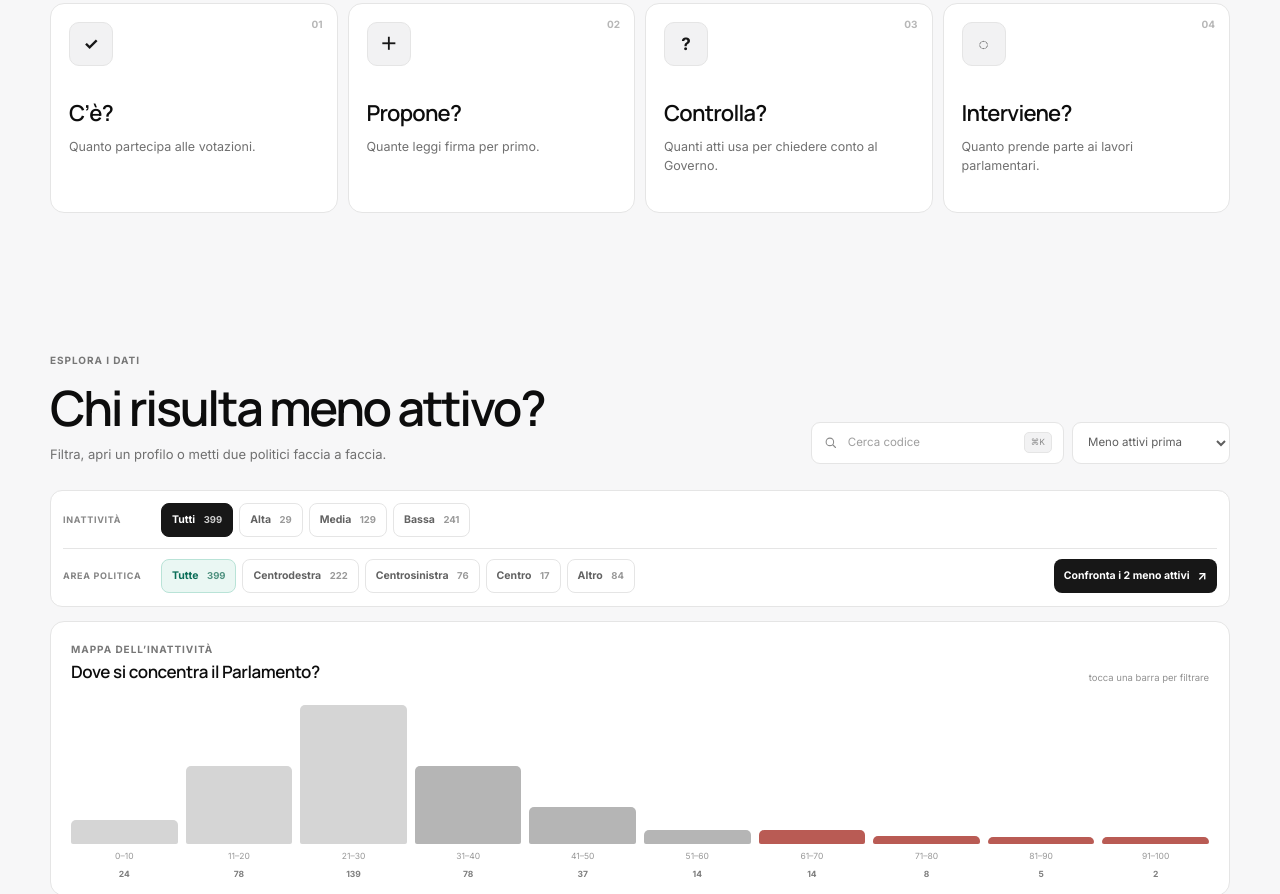
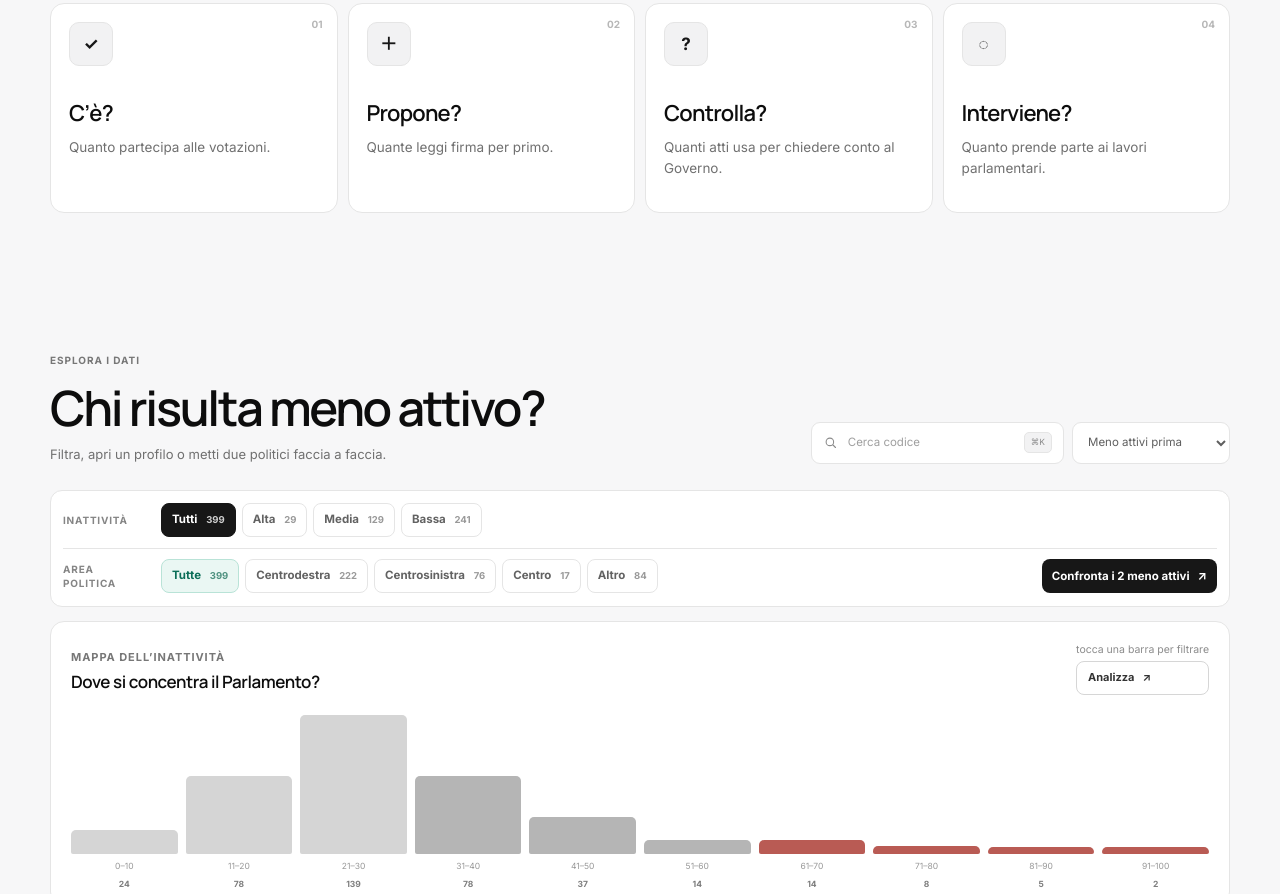
Before and after one commit to tornatora/mandato-aperto, a website: page dist/index.html in a window 1280 px wide. Shown: the part 1015-1909 px from the top of the page. Drawn offline with Linux system fonts and the light colour scheme.

Commit message:
Collega analisi live mantenendo il layout essenziale

```diff
--- a/dist/index.html
+++ b/dist/index.html
@@ -7,6 +7,7 @@
   <meta name="theme-color" content="#f7f7f8" />
   <title>Mandato Aperto — Quanto lavora davvero un deputato?</title>
   <link rel="stylesheet" href="styles.css?v=1.1.1" />
+  <link rel="stylesheet" href="enhancements.css?v=1.0.0" />
 </head>
 <body>
   <a class="skip-link" href="#explore">Vai ai profili</a>
@@ -136,5 +137,6 @@
 
   <div class="toast" id="toast" role="status" aria-live="polite" hidden></div>
   <script src="app.js?v=1.1.1" defer></script>
+  <script src="insights.js?v=1.0.0" defer></script>
 </body>
 </html>
```
